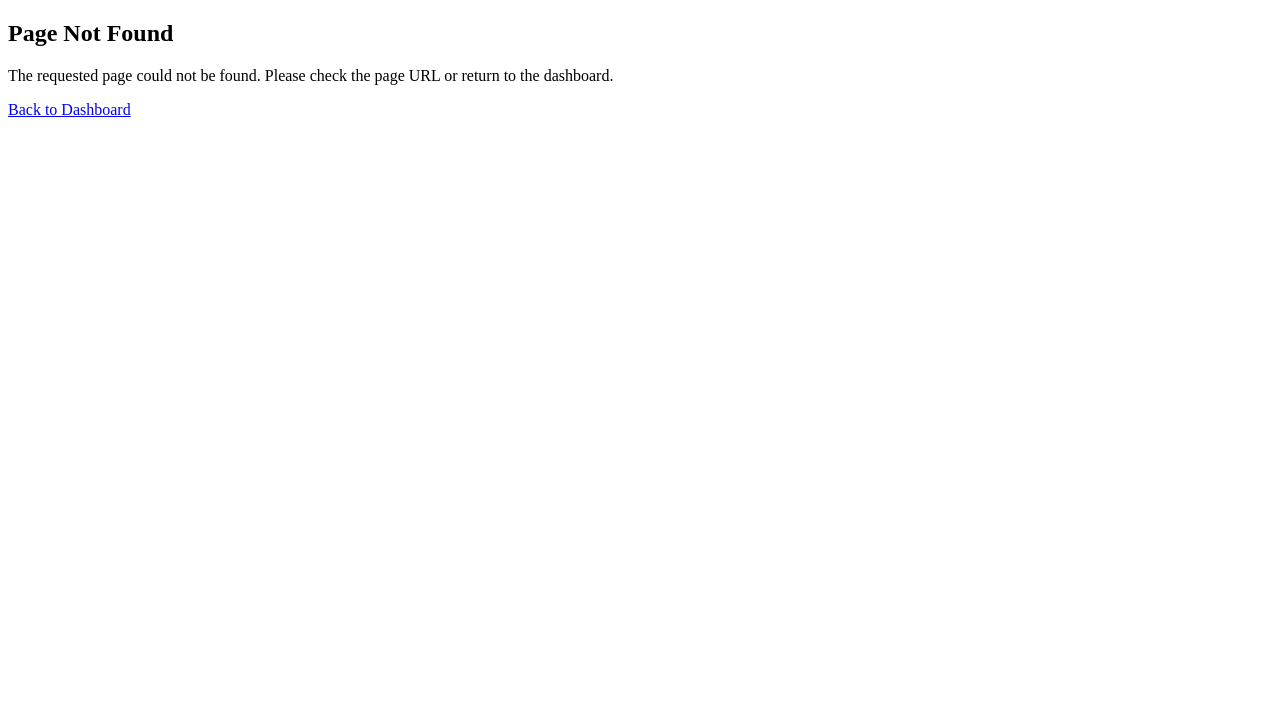
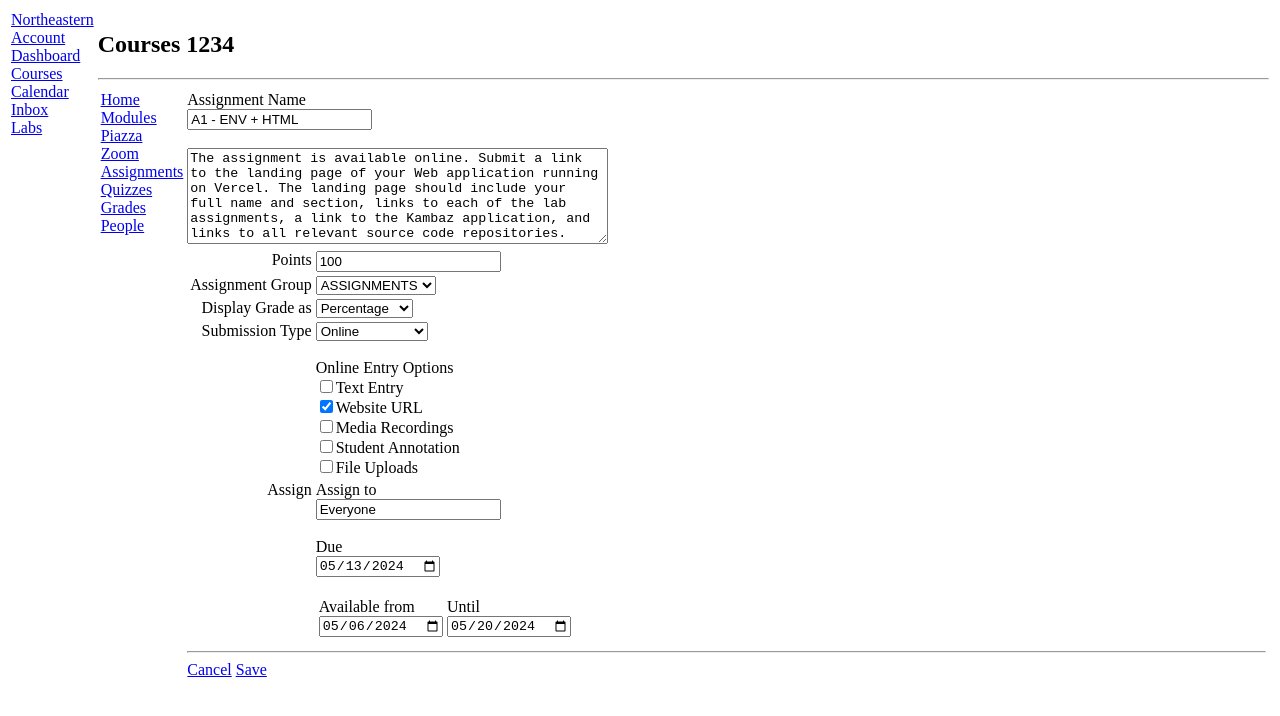
Before and after one commit to sesha-2k3/webdev-client, a Next.js app: page /courses/1234/assignments/123 in a window 1280 px wide. Before the commit this address had no page. Shown: the top 716 px of the page. Built offline with nearby package versions, Linux system fonts and the light colour scheme.

Commit message:
assignment impl

```diff
--- /dev/null
+++ b/app/(kambaz)/courses/[cid]/assignments/[aid]/page.tsx
@@ -0,0 +1,139 @@
+import Link from "next/link";
+export default async function AssignmentEditor({
+  params,
+}: {
+  params: Promise<{ cid: string; aid: string }>;
+}) {
+  const { cid } = await params;
+  return (
+    <div id="wd-assignments-editor">
+      <label htmlFor="wd-name">Assignment Name</label>
+      <br />
+      <input id="wd-name" defaultValue="A1 - ENV + HTML" />
+      <br />
+      <br />
+      <textarea
+        id="wd-description"
+        cols={50}
+        rows={6}
+        defaultValue="The assignment is available online. Submit a link to the landing page of your Web application running on Vercel. The landing page should include your full name and section, links to each of the lab assignments, a link to the Kambaz application, and links to all relevant source code repositories."
+      />
+      <br />
+      <table>
+        <tbody>
+          <tr>
+            <td align="right" valign="top">
+              <label htmlFor="wd-points">Points</label>
+            </td>
+            <td>
+              <input id="wd-points" defaultValue={100} />
+            </td>
+          </tr>
+          <tr>
+            <td align="right" valign="top">
+              <label htmlFor="wd-group">Assignment Group</label>
+            </td>
+            <td>
+              <select id="wd-group" defaultValue="ASSIGNMENTS">
+                <option value="ASSIGNMENTS">ASSIGNMENTS</option>
+                <option value="QUIZZES">QUIZZES</option>
+                <option value="EXAMS">EXAMS</option>
+                <option value="PROJECT">PROJECT</option>
+              </select>
+            </td>
+          </tr>
+          <tr>
+            <td align="right" valign="top">
+              <label htmlFor="wd-display-grade-as">Display Grade as</label>
+            </td>
+            <td>
+              <select id="wd-display-grade-as" defaultValue="PERCENTAGE">
+                <option value="PERCENTAGE">Percentage</option>
+                <option value="POINTS">Points</option>
+                <option value="LETTER">Letter Grade</option>
+              </select>
+            </td>
+          </tr>
+          <tr>
+            <td align="right" valign="top">
+              <label htmlFor="wd-submission-type">Submission Type</label>
+            </td>
+            <td>
+              <select id="wd-submission-type" defaultValue="ONLINE">
+                <option value="ONLINE">Online</option>
+                <option value="ON_PAPER">On Paper</option>
+                <option value="NO_SUBMISSION">No Submission</option>
+              </select>
+              <br />
+              <br />
+              <label>Online Entry Options</label>
+              <br />
+              <input type="checkbox" id="wd-text-entry" />
+              <label htmlFor="wd-text-entry">Text Entry</label>
+              <br />
+              <input type="checkbox" id="wd-website-url" defaultChecked />
+              <label htmlFor="wd-website-url">Website URL</label>
+              <br />
+              <input type="checkbox" id="wd-media-recordings" />
+              <label htmlFor="wd-media-recordings">Media Recordings</label>
+              <br />
+              <input type="checkbox" id="wd-student-annotation" />
+              <label htmlFor="wd-student-annotation">Student Annotation</label>
+              <br />
+              <input type="checkbox" id="wd-file-upload" />
+              <label htmlFor="wd-file-upload">File Uploads</label>
+            </td>
+          </tr>
+          <tr>
+            <td align="right" valign="top">
+              <label>Assign</label>
+            </td>
+            <td>
+              <label htmlFor="wd-assign-to">Assign to</label>
+              <br />
+              <input id="wd-assign-to" defaultValue="Everyone" />
+              <br />
+              <br />
+              <label htmlFor="wd-due-date">Due</label>
+              <br />
+              <input type="date" id="wd-due-date" defaultValue="2024-05-13" />
+              <br />
+              <br />
+              <table>
+                <tbody>
+                  <tr>
+                    <td>
+                      <label htmlFor="wd-available-from">Available from</label>
+                      <br />
+                      <input
+                        type="date"
+                        id="wd-available-from"
+                        defaultValue="2024-05-06"
+                      />
+                    </td>
+                    <td>
+                      <label htmlFor="wd-available-until">Until</label>
+                      <br />
+                      <input
+                        type="date"
+                        id="wd-available-until"
+                        defaultValue="2024-05-20"
+                      />
+                    </td>
+                  </tr>
+                </tbody>
+              </table>
+            </td>
+          </tr>
+        </tbody>
+      </table>
+      <hr />
+      <Link href={`/courses/${cid}/assignments`} id="wd-cancel">
+        Cancel
+      </Link>{" "}
+      <Link href={`/courses/${cid}/assignments`} id="wd-save">
+        Save
+      </Link>
+    </div>
+  );
+}
```
Also changed, not shown: app/(kambaz)/courses/[cid]/assignments/AssignmentItem.tsx (added, +25 -0 lines), app/(kambaz)/courses/[cid]/assignments/page.tsx (added, +42 -0 lines).
